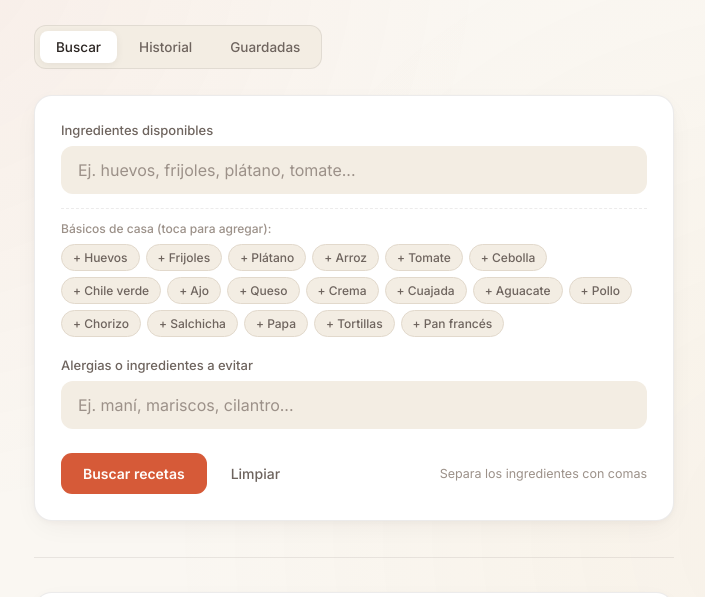
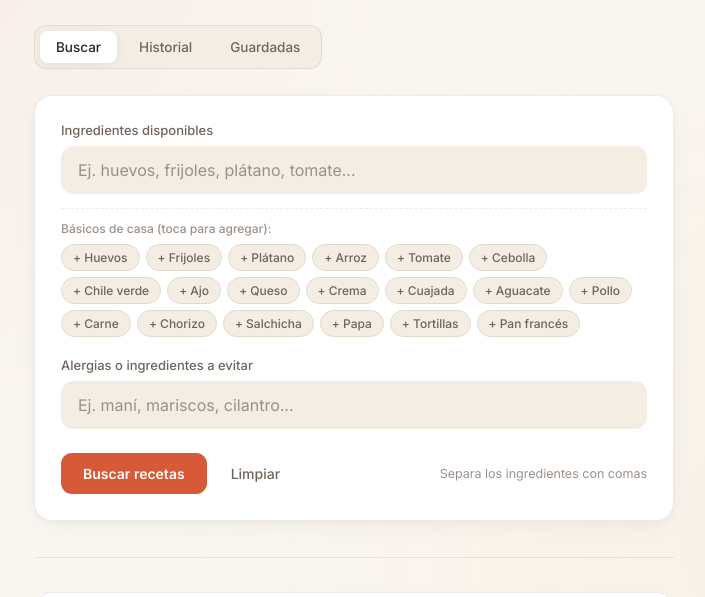
Before and after one commit to Juan2022-a/ProyectoFinalHTML, a plain HTML site: page Main/index.html in a window 1280 px wide. Shown: the part 147-744 px from the top of the page, without its empty margins (286-991 px from the left). Drawn offline with Linux system fonts and the light colour scheme.

Commit message:
Cambio en recetas rapidas
Se agrego la opción carne

```diff
--- a/Main/index.html
+++ b/Main/index.html
@@ -81,6 +81,7 @@
             <button type="button" class="btn-despensa" data-ing="Cuajada">+ Cuajada</button>
             <button type="button" class="btn-despensa" data-ing="Aguacate">+ Aguacate</button>
             <button type="button" class="btn-despensa" data-ing="Pollo">+ Pollo</button>
+            <button type="button" class="btn-despensa" data-ing="Carne">+ Carne</button>
             <button type="button" class="btn-despensa" data-ing="Chorizo">+ Chorizo</button>
             <button type="button" class="btn-despensa" data-ing="Salchicha">+ Salchicha</button>
             <button type="button" class="btn-despensa" data-ing="Papa">+ Papa</button>
```
